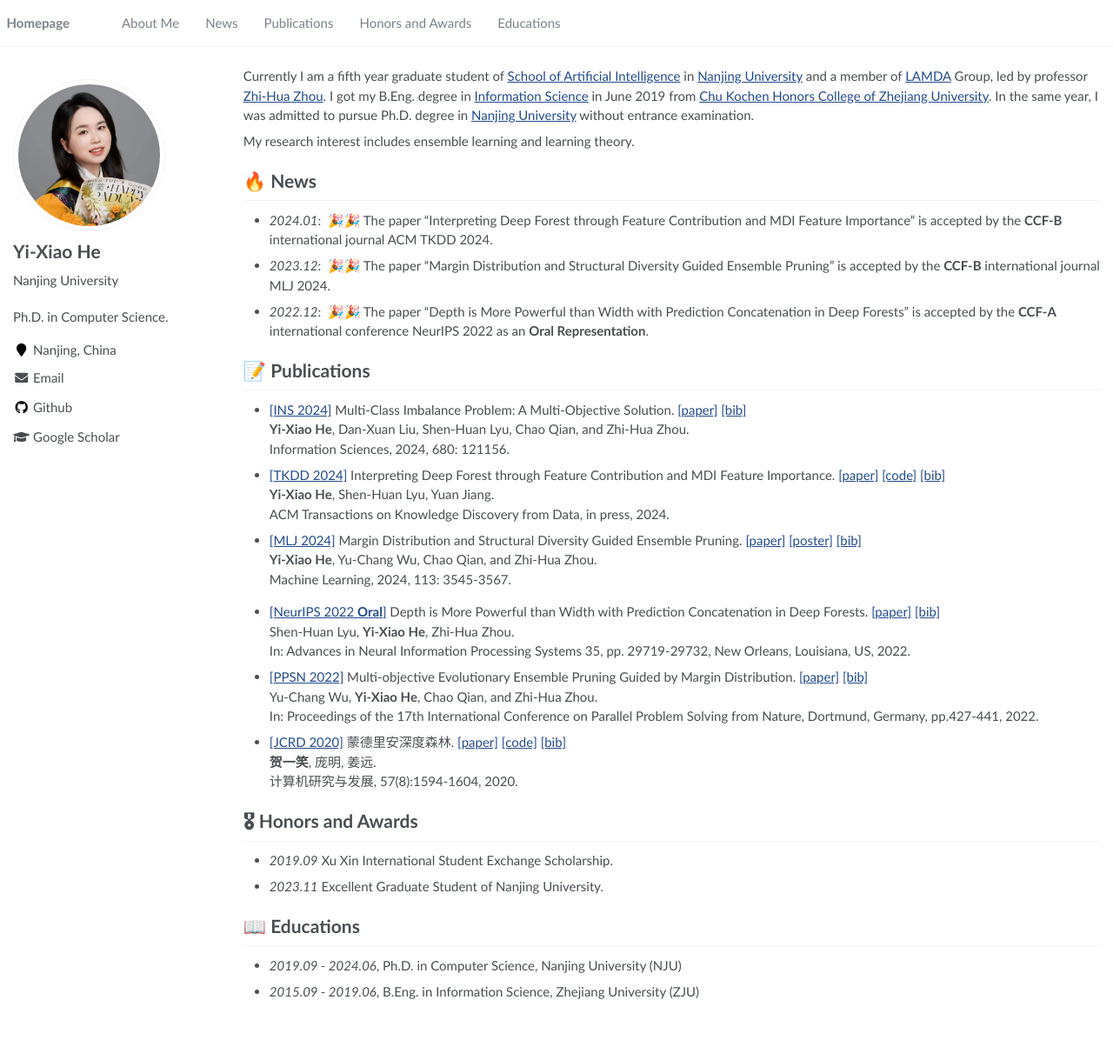
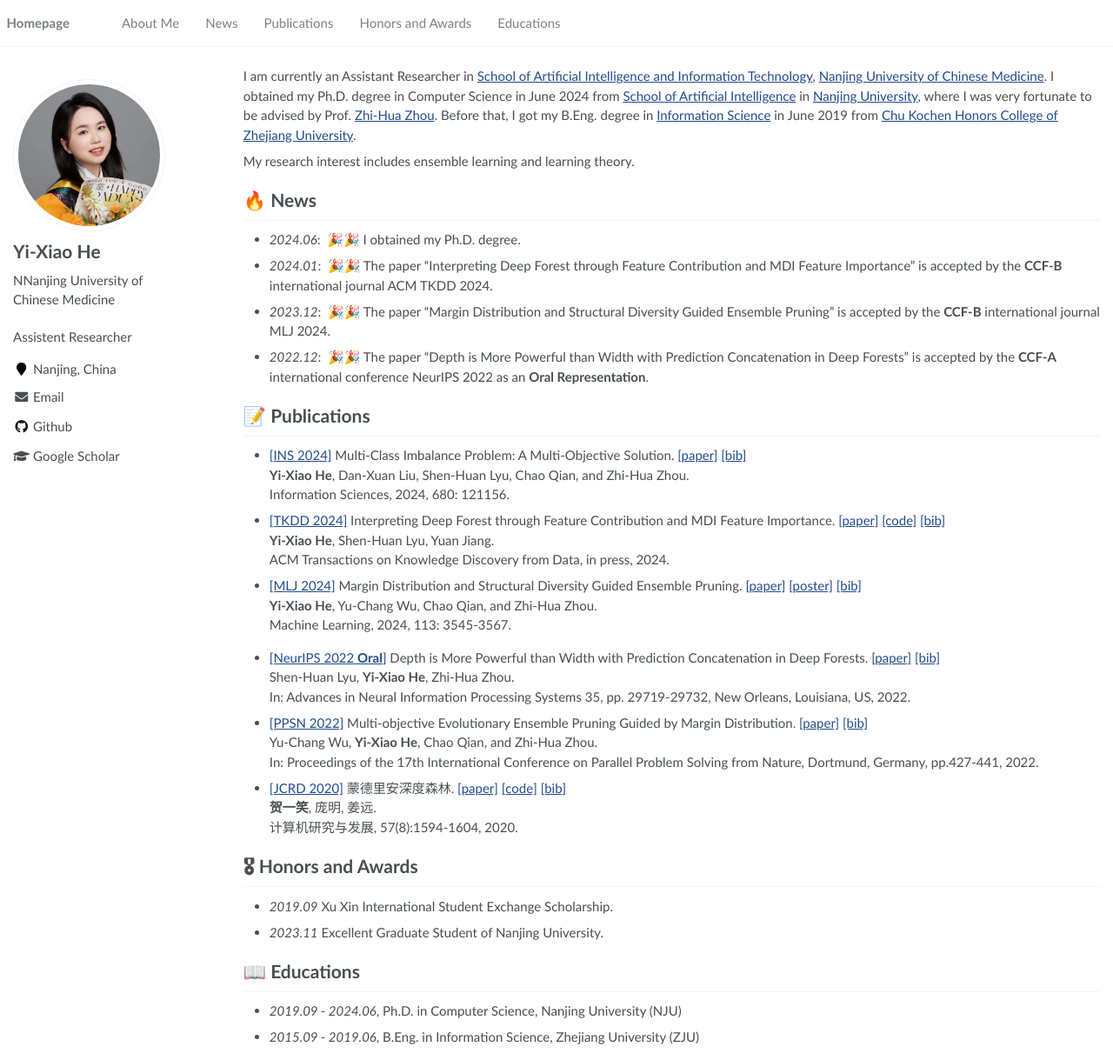
Before and after one commit to heyixiao14/heyixiao14.github.io, a Jekyll site: the page built from _pages/about.md, in a window 1280 px wide and 1219 px high. Shown: the whole window at 87% size. Built offline with Jekyll 4.4.1, drawn with Linux system fonts in a browser that asks for light colours.

Commit message:
update my info

```diff
--- a/_config.yml
+++ b/_config.yml
@@ -7,7 +7,7 @@
 
 # Site Settings
 title                    : "Yi-Xiao He (贺一笑)"
-description              : "Ph.D. in Computer Science."
+description              : "Assistent Researcher"
 repository               : "heyixiao14/heyixiao14.github.io"
 google_scholar_stats_use_cdn : true
 
@@ -23,7 +23,7 @@ baidu_site_verification  :  # get baidu_site_verification from https://ziyuan.ba
 author:
   name             : "Yi-Xiao He"
   avatar           : "images/heyixiao-512x512.png"
-  bio              : "Nanjing University"
+  bio              : "NNanjing University of Chinese Medicine"
   location         : "Nanjing, China"
   employer         :
   pubmed           :
--- a/_pages/about.md
+++ b/_pages/about.md
@@ -17,11 +17,12 @@ redirect_from:
 
 <span class='anchor' id='about-me'></span>
 
-Currently I am a fifth year graduate student of [School of Artificial Intelligence](https://ai.nju.edu.cn/main.htm) in [Nanjing University](https://www.nju.edu.cn/main.htm) and a member of [LAMDA](http://lamda.nju.edu.cn/) Group, led by professor [Zhi-Hua Zhou](http://lamda.nju.edu.cn/zhouzh/). I got my B.Eng. degree in [Information Science](http://www.isee.zju.edu.cn/) in June 2019 from [Chu Kochen Honors College of Zhejiang University](http://ckc.zju.edu.cn/). In the same year, I was admitted to pursue Ph.D. degree in [Nanjing University](https://www.nju.edu.cn/) without entrance examination.
+I am currently an Assistant Researcher in [School of Artificial Intelligence and Information Technology](https://xxjs.njucm.edu.cn/), [Nanjing University of Chinese Medicine](https://www.njucm.edu.cn/). I obtained my Ph.D. degree in Computer Science in June 2024 from [School of Artificial Intelligence](https://ai.nju.edu.cn/main.htm) in [Nanjing University](https://www.nju.edu.cn/main.htm), where I was very fortunate to be advised by Prof. [Zhi-Hua Zhou](http://lamda.nju.edu.cn/zhouzh/). Before that, I got my B.Eng. degree in [Information Science](http://www.isee.zju.edu.cn/) in June 2019 from [Chu Kochen Honors College of Zhejiang University](http://ckc.zju.edu.cn/).
 
 My research interest includes ensemble learning and learning theory.
 
 # 🔥 News
+- *2024.06*: &nbsp;🎉🎉 I obtained my Ph.D. degree.
 - *2024.01*: &nbsp;🎉🎉 The paper "Interpreting Deep Forest through Feature Contribution and MDI Feature Importance" is accepted by the **CCF-B** international journal ACM TKDD 2024.
 - *2023.12*: &nbsp;🎉🎉 The paper "Margin Distribution and Structural Diversity Guided Ensemble Pruning" is accepted by the **CCF-B** international journal MLJ 2024.
 - *2022.12*: &nbsp;🎉🎉 The paper "Depth is More Powerful than Width with Prediction Concatenation in Deep Forests" is accepted by the **CCF-A** international conference NeurIPS 2022 as an **Oral Representation**.
```
